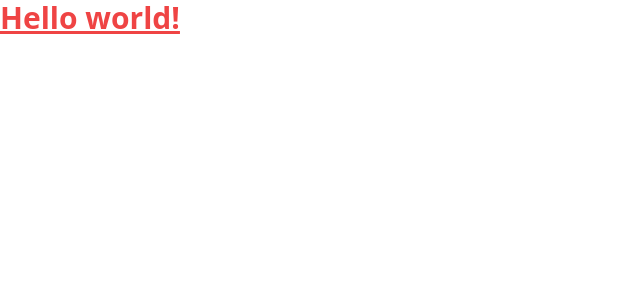
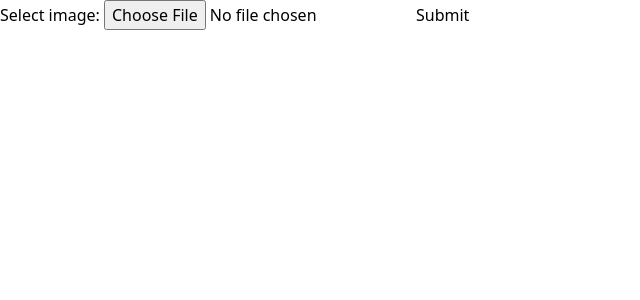
Before and after one commit to mechapear/object-detection, a React (Vite) app: page / in a window 1280 px wide. Shown: the top 300 px of the page, without its empty margins (0-640 px from the left). Built offline with nearby package versions, Linux system fonts and the light colour scheme.

Commit message:
feat: upload image file and convert to base64

```diff
--- a/src/App.tsx
+++ b/src/App.tsx
@@ -1,9 +1,49 @@
+import { ChangeEventHandler, useState } from 'react'
+
 export default function App() {
+  const [image, setImage] = useState<string | null>(null)
+
+  const handleUploadImage: ChangeEventHandler<HTMLInputElement> = async (
+    event,
+  ) => {
+    const imageInput = event.target.files?.[0]
+    if (!imageInput) return
+
+    const base64 = await getBase64String(imageInput)
+    if (!base64) return
+    setImage(base64)
+  }
+
   return (
     <>
-      <h1 className="text-3xl font-bold text-red-500 underline">
-        Hello world!
-      </h1>
+      <form onSubmit={(event) => event.preventDefault()}>
+        <label>Select image: </label>
+        <input type="file" accept="image/*" onChange={handleUploadImage} />
+        <button type="submit">Submit</button>
+      </form>
+      {image && <img src={image} alt="preview" height="100px" width="100px" />}
     </>
   )
 }
+
+function getBase64String(file: File): Promise<string | void> {
+  return new Promise<string>((resolve, reject) => {
+    // create new FileReader
+    const reader = new FileReader()
+    // convert the file to base64 text
+    reader.readAsDataURL(file)
+
+    reader.onloadend = () => {
+      resolve(reader.result as string)
+    }
+
+    reader.onerror = (error) => {
+      reject(error)
+    }
+  })
+    .then((base64) => {
+      console.log('success!\nbase64 string is: ' + base64)
+      return base64
+    })
+    .catch((error) => console.log(error))
+}
```
